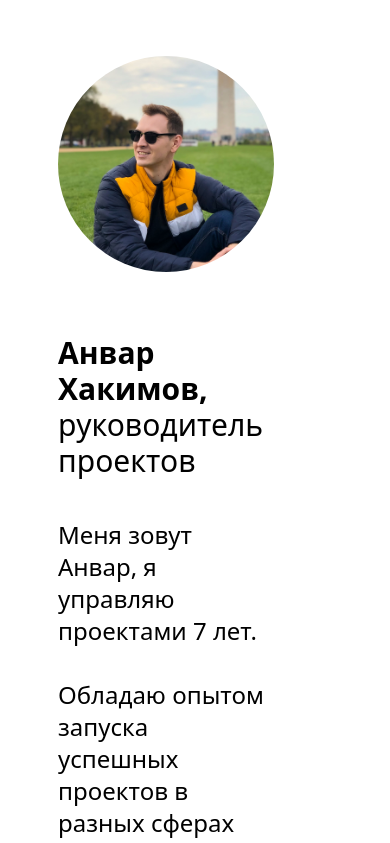
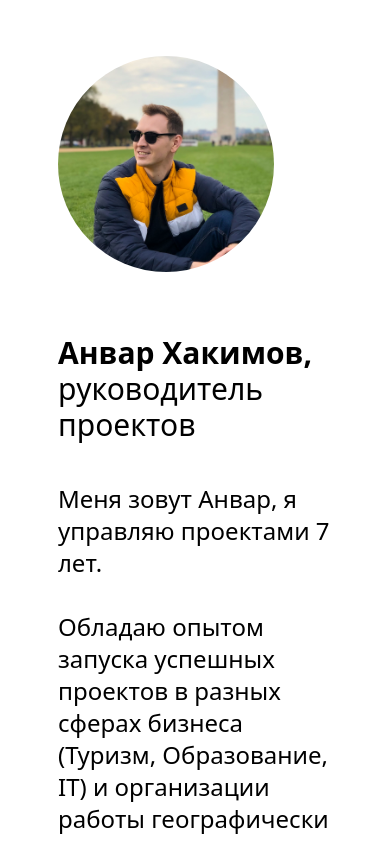
Before and after one commit to anvarKhakimov/homepage, a Next.js app: page / in a window 390 px wide. Shown: the top 843 px of the page. Built offline with nearby package versions, Linux system fonts and the light colour scheme.

Commit message:
Change mobile grid settings

```diff
--- a/pages/index.js
+++ b/pages/index.js
@@ -26,7 +26,7 @@
             className="rounded-full"
           />
         </div>
-        <div className="col-start-2 col-span-4">
+        <div className="col-start-2 col-span-5 md:col-start-2 md:col-span-4">
           <div className="text-3xl md:text-5xl my-10">
             <h1 className="font-semibold">Анвар Хакимов, <span className="font-extralight">руководитель проектов</span></h1>
           </div>
```
